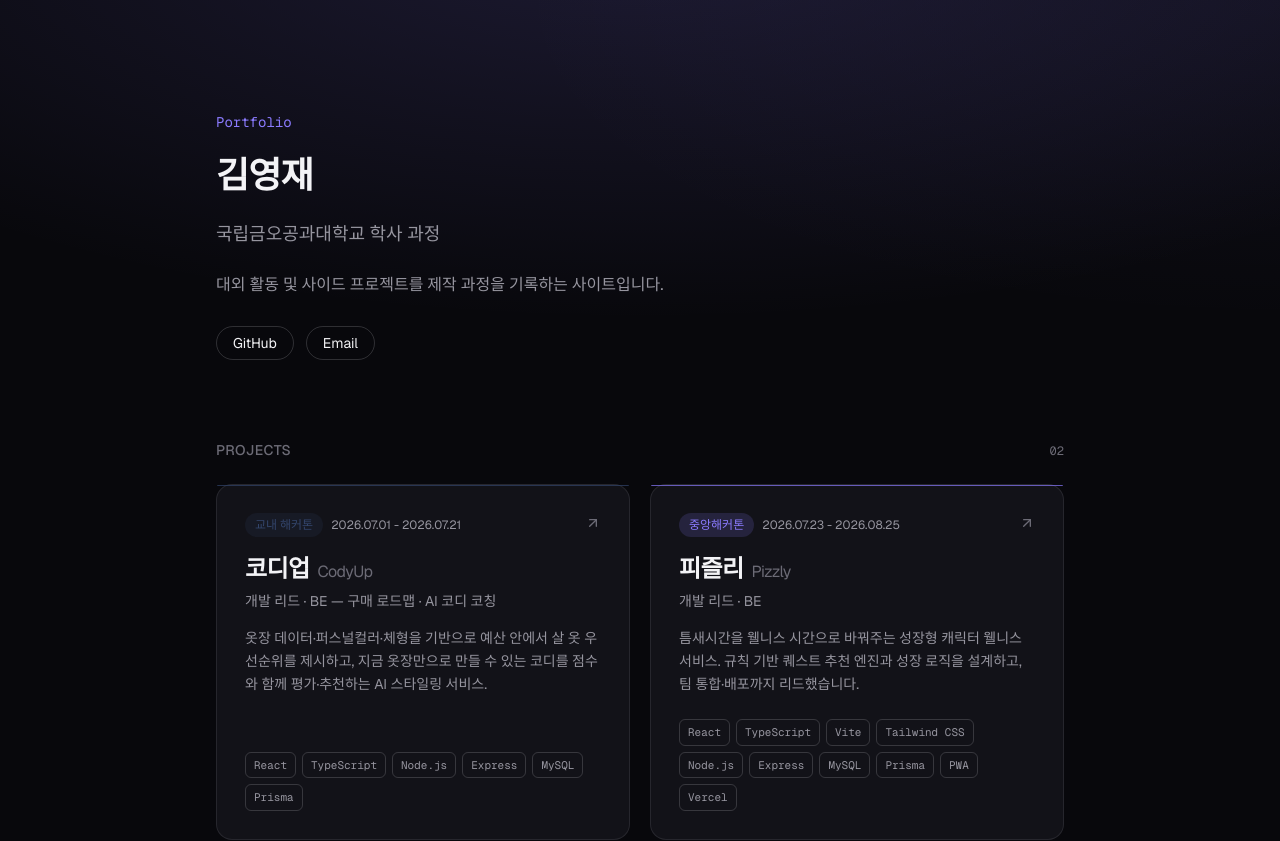
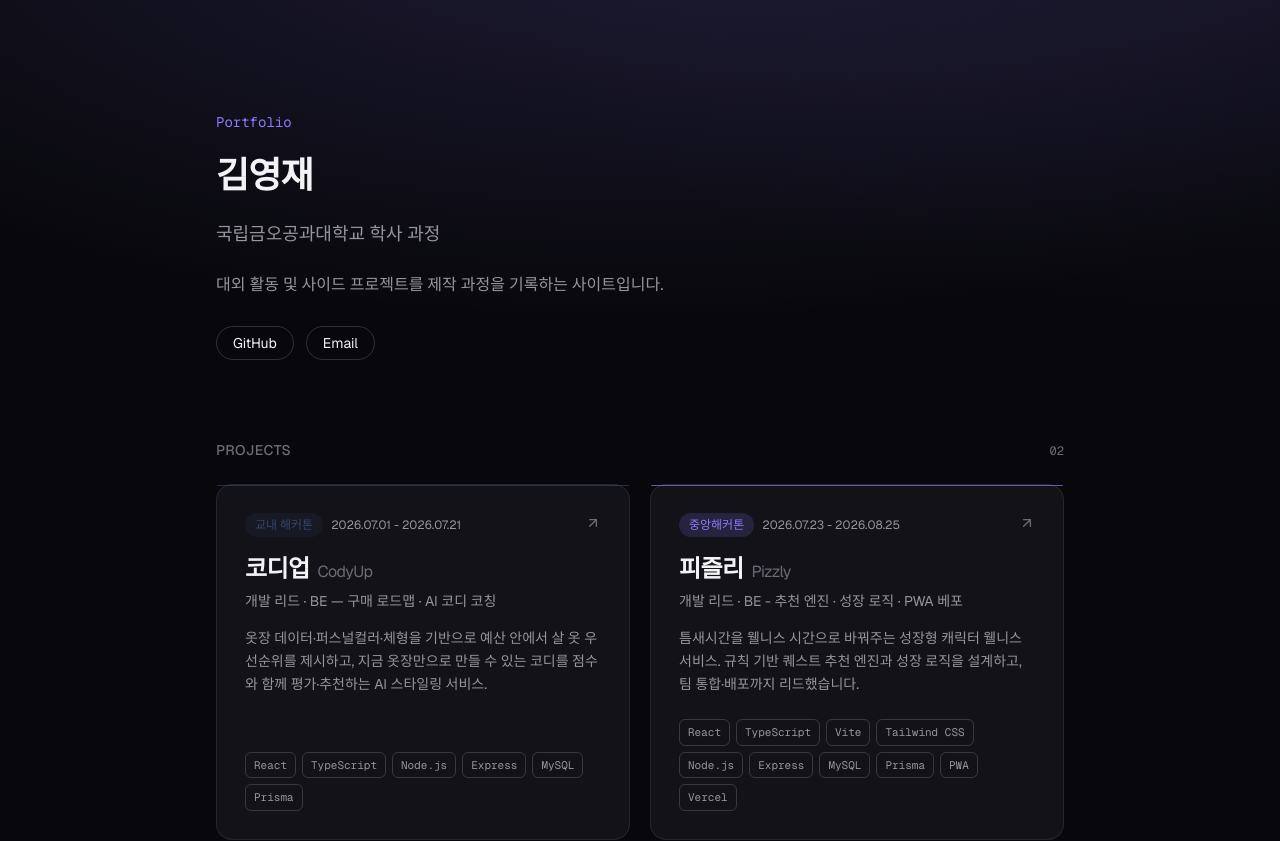
Before and after one commit to kyj5311/portfolio-hub, a Next.js app: page / in a window 1280 px wide. Shown: the top 841 px of the page. Built offline with nearby package versions, Linux system fonts and the light colour scheme.

Commit message:
fix : 피즐리 역할 수정

```diff
--- a/src/data/projects.ts
+++ b/src/data/projects.ts
@@ -42,7 +42,7 @@ export const projects: Project[] = [
     subtitle: "Pizzly",
     context: "중앙해커톤",
     period: "2026.07.23 - 2026.08.25",
-    role: "개발 리드 · BE",
+    role: "개발 리드 · BE - 추천 엔진 · 성장 로직 · PWA 베포",
     summary: "틈새시간을 웰니스 시간으로 바꿔주는 성장형 캐릭터 웰니스 서비스. 규칙 기반 퀘스트 추천 엔진과 성장 로직을 설계하고, 팀 통합·배포까지 리드했습니다.",
     stack: ["React", "TypeScript", "Vite", "Tailwind CSS", "Node.js", "Express", "MySQL", "Prisma", "PWA", "Vercel"],
     href: "https://claude.ai/code/artifact/a5929355-6235-41be-bab9-e04a42da67aa",
```
